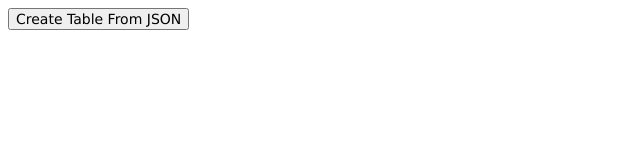
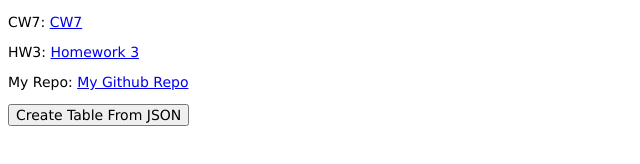
Before and after one commit to ertugrulcbn/ProgWork, a plain HTML site: page CW7/table.html in a window 1280 px wide. Shown: the whole page, without its empty margins (0-640 px from the left). Drawn offline with Linux system fonts and the light colour scheme.

Commit message:
Update table.html

```diff
--- a/CW7/table.html
+++ b/CW7/table.html
@@ -31,6 +31,9 @@
     </style>
 </head>
 <body>
+     <p>CW7: <a href="https://ertugrulcbn.github.io/ProgWork/CW7/table.html">CW7</a></p>
+    <p>HW3: <a href="https://ertugrulcbn.github.io/ProgWork/HW3.html">Homework 3</a></p>
+    <p>My Repo: <a href="https://github.com/ertugrulcbn/ProgWork">My Github Repo</a></p>
     <input type="button" onclick="CreateTableFromJSON()" value="Create Table From JSON" />
     <p id="showData"></p>
 </body>
```
